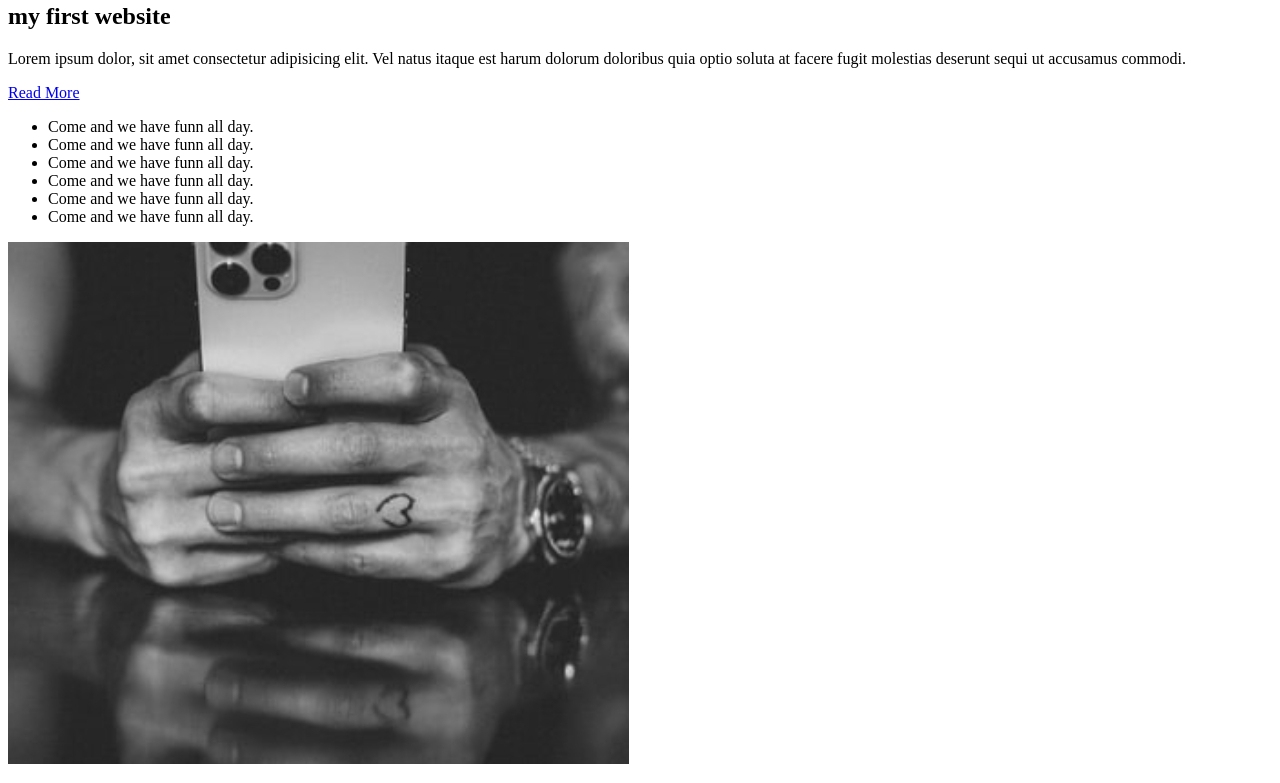
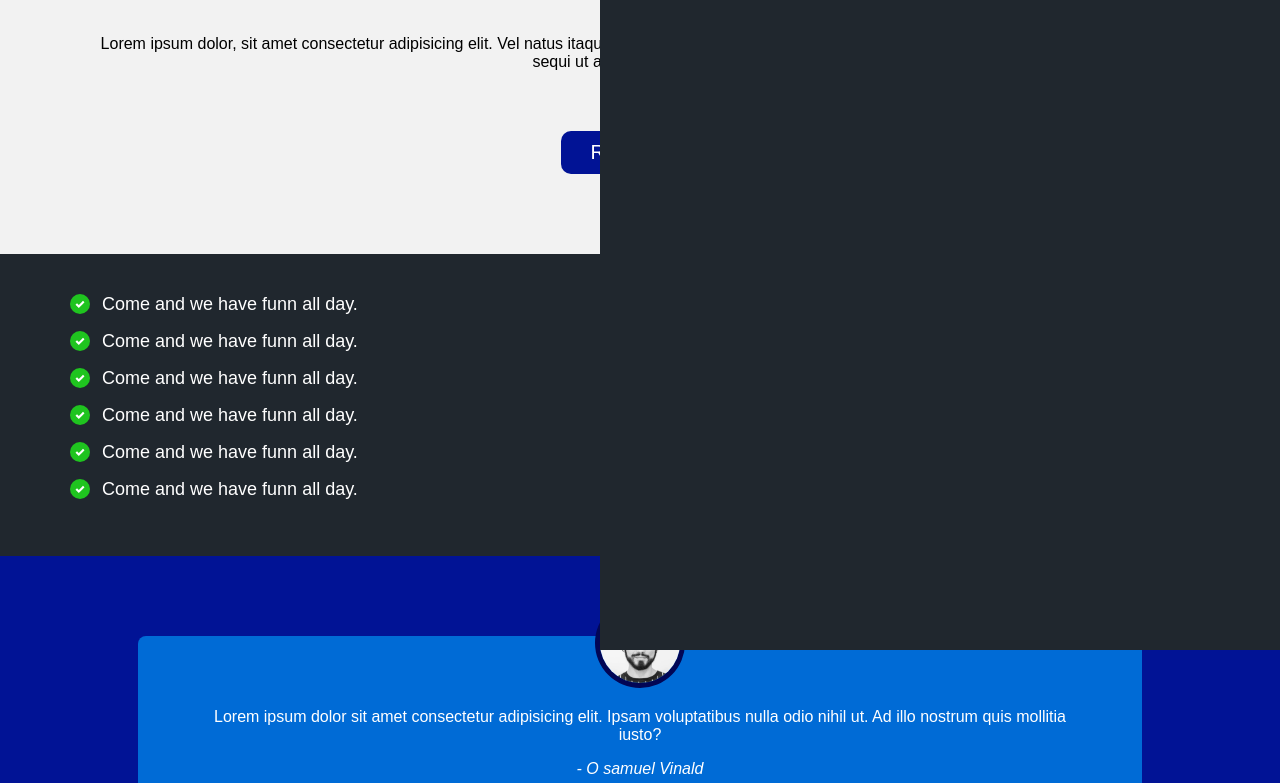
Before and after one commit to Vinald/Front-End-Development, a plain HTML site: page lesson1-crash-course/index.html in a window 1280 px wide. Shown: the part 190-973 px from the top of the page. Drawn offline with Linux system fonts and the light colour scheme.

Commit message:
adding css

```diff
--- a/lesson1-crash-course/assets/css/main.scss
+++ b/lesson1-crash-course/assets/css/main.scss
@@ -0,0 +1,174 @@
+:root {
+    --primary-color: rgb(1, 19, 149);
+}
+body {
+    background: #F2F2F2;
+    margin: 0;
+    font-family: sans-serif;
+}
+
+.navbar {
+    background: white;
+    padding: 16px;
+
+    .logo{
+        text-decoration: none;
+        font-weight: bold;
+        font-size: 20px;
+        color: var(--primary-color);
+    }
+    nav {
+        position: fixed;
+        z-index: 999;
+        width: 50%;
+        top: 0;
+        right: 0;
+        background: #20272E;
+        height: 100vh;
+        padding: 20px;
+        ul{
+            li{
+                color: white;
+            }
+        }
+
+    }
+    .container {
+        display: flex;
+        place-content: space-between;
+    }
+    .mobile-menu {
+        cursor: pointer;
+    }
+}
+
+a{
+    color: #444444;
+}
+ul {
+    list-style-type: none;
+    padding: 0;
+    margin: 0;
+}
+
+section{
+    padding: 80px 32px;
+}
+
+.hero
+{
+    text-align: center;
+    margin: 0
+    ;
+
+}
+.col
+{
+    h1{
+        text-transform: uppercase;
+        font-size: 35px;
+        line-height: 20px;
+        margin-top: 10px;
+    }
+    p{
+        padding: 20px;
+        margin: 40px;
+    }
+
+}
+
+.primary-cta{
+    background: var(--primary-color);
+    color: white;
+    text-decoration: none;
+    padding: 10px 30px;
+    font-size: 20px;
+    border-radius: 10px;
+    display: inline-block;
+
+}
+.feature-section{
+    background: #20272E;
+    color: white;
+    padding: 40px;
+
+    ul{
+        margin: 0;
+        padding-left: 30px;
+        display: grid;
+    }
+    li{
+        font-size: 18px;
+        margin-bottom: 16px;
+        margin-left: 32px;
+        position: relative;
+
+        &:before{
+            content: '';
+            position: absolute;
+            width: 20px;
+            height: 20px;
+            left: -32px;
+            background-image: url('../icons/bullet.svg');
+            background-size: contain;
+            margin-right: 8px;
+        }
+    }
+    img{
+        display: none;
+    }
+}
+
+.testimonial-section
+{
+    background: var(--primary-color);
+    ul{
+        li{
+            color: white;
+            background: #006BD6;
+            text-align: center;
+            padding: 32px 16px;
+            width: 80%;
+            margin: 0 auto 80px auto;
+            border-radius: 8px;
+
+
+            img{
+                height: 80px;
+                border: 5px solid rgb(2, 6, 85);
+                border-radius: 50%;
+                margin-top: -70px;
+            }
+        }
+    }
+}
+
+.contact-section
+{
+    h2{
+        font-size: 32px;
+    }
+    label{
+        display: block;
+        font-size: 18px;
+        margin-bottom: 10px;
+        margin-top: 10px;
+    }
+    input, textarea{
+        width: 100%;
+        padding: 8px;
+        border: 1px solid black;
+        font-size: 16px;
+        box-sizing: border-box;
+    }
+    .message-cta{
+        margin: 16px 0 30px 0;
+        background: var(--primary-color);
+        color: white;
+        cursor: pointer;
+    }
+}
+iframe{
+    width: 100%;
+    height: 300px;
+}
--- a/lesson1-crash-course/index.html
+++ b/lesson1-crash-course/index.html
@@ -12,6 +12,7 @@
 
     <div class="navbar">
         <div class="container">
+            <a href="#" class="logo">Logo</a>
             <img id="mobile-cta" class="mobile-menu" src="assets/icons/menu.svg" alt="open navigation">
             <nav>
                 <img id="mobile-exit" class="mobile-menu-exit"  src="assets/icons/exit.svg" alt="close navigation">
```
Also changed, not shown: lesson1-crash-course/assets/css/main.css, 1 other file.
